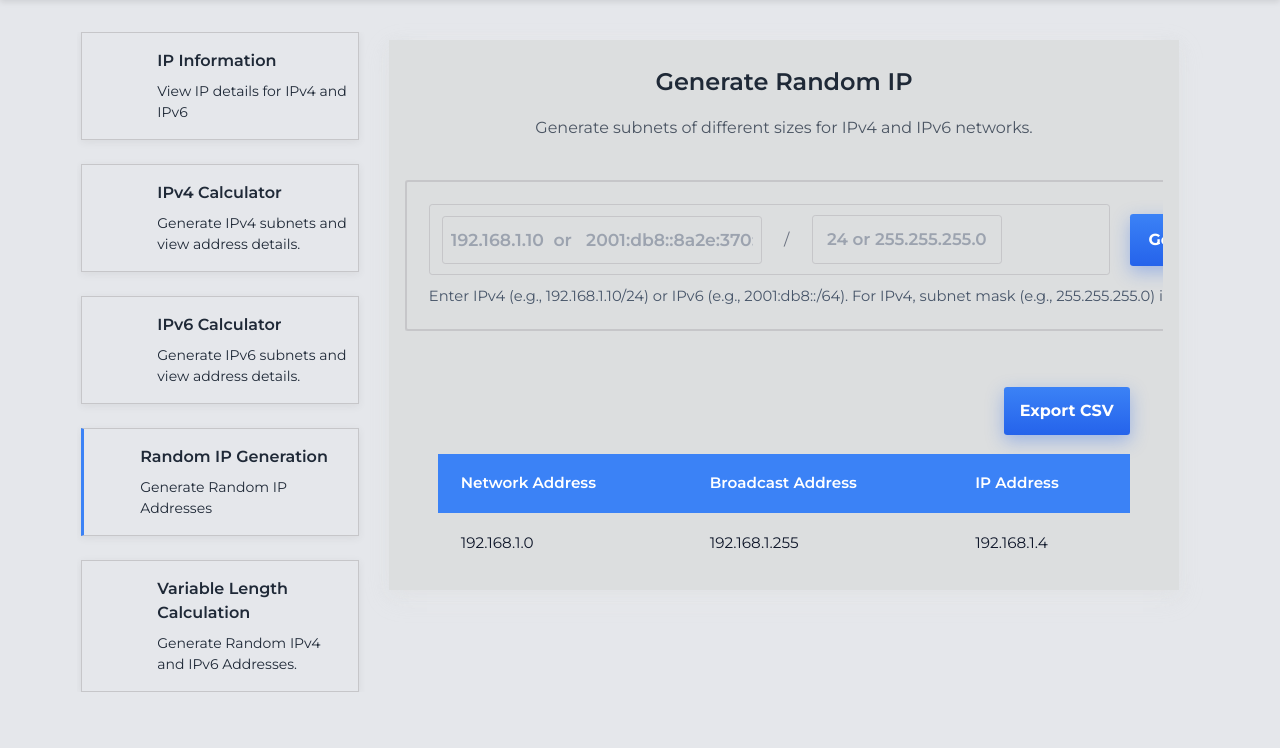
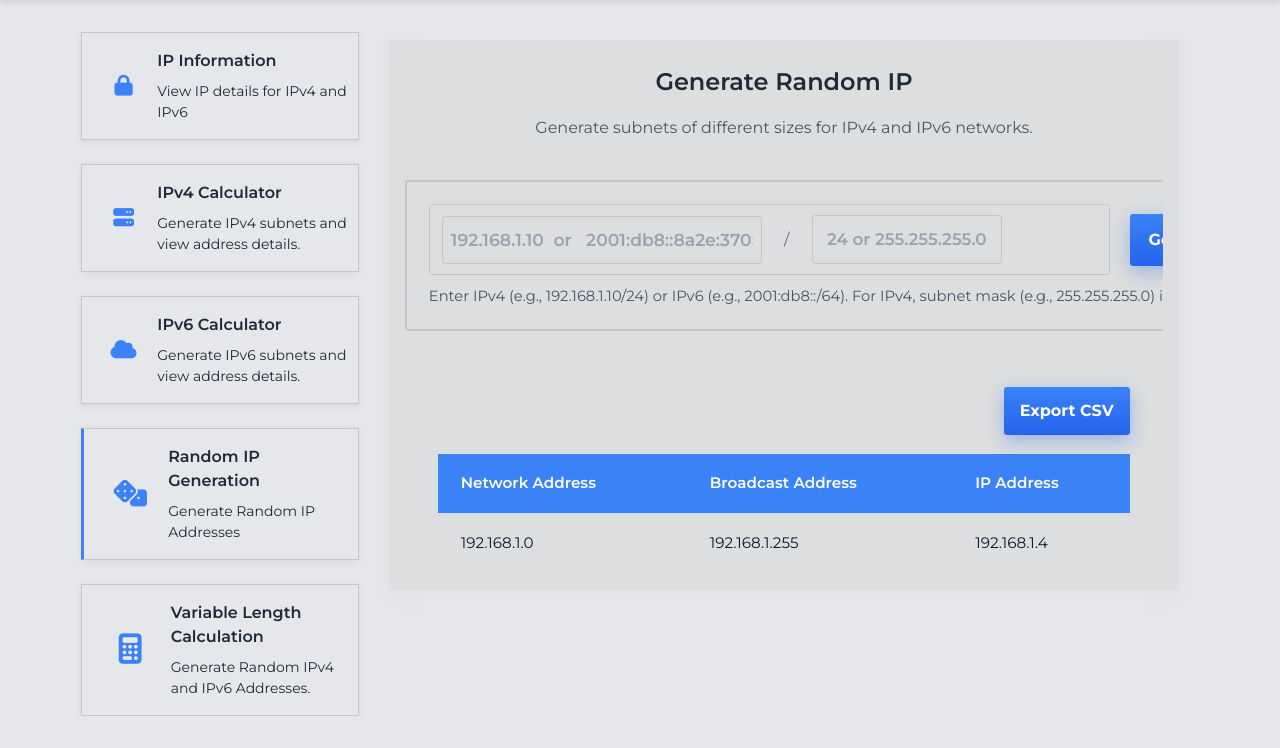
Before and after one commit to WilliesGit/Subnet-Calculator, a Flask app: page /randomIP in a window 1280 px wide. Shown: the part 80-828 px from the top of the page. Before the commit the page ends 772 px from the top, so only its background shows below. Run offline with Flask 3, Linux system fonts and the light colour scheme; some libraries are stand-ins or nearby versions.

Commit message:
Worked on Icons for the Side Navigation and Export Button

```diff
--- a/templates/index.html
+++ b/templates/index.html
@@ -125,7 +125,7 @@
         <!-- ===== FORM END ===== -->
 
         <div class="table-actions">
-            <button class="btn-export">Export CSV</button>
+            <button class="btn-export" type="submit">Export CSV</button>
         </div>
 
         <!-- ===== OUTPUT TABLE ===== -->
--- a/templates/random_ip.html
+++ b/templates/random_ip.html
@@ -11,6 +11,9 @@
   <!-- Fonts -->
   <link href="https://fonts.googleapis.com/css2?family=Inter:wght@600&display=swap" rel="stylesheet"/>
   <link href="https://fonts.googleapis.com/css2?family=Montserrat:wght@400;500;600;700&display=swap" rel="stylesheet"/>
+
+  <!-- Font Awesome CDN -->
+  <link rel="stylesheet" href="https://cdnjs.cloudflare.com/ajax/libs/font-awesome/6.4.2/css/all.min.css">
 
   <!-- Main site styles -->
   <link rel="stylesheet" href="{{ url_for('static', filename='styles.css') }}">
@@ -41,7 +44,7 @@
         <ul id="sidebar-menu">
           <li class="sidebar-item">
             <a href="/">
-              <span class="sidebar-icon lock"></span>
+              <span class="sidebar-icon"><i class="fa-solid fa-lock"></i></span>
               <div class="item-title-container">
                 <div class="item-title">IP Information</div>
                 <div class="item-subtitle">View IP details for IPv4 and IPv6</div>
@@ -51,7 +54,7 @@
 
           <li class="sidebar-item">
             <a href="/ipv4_calculator">
-              <span class="sidebar-icon server"></span>
+              <span class="sidebar-icon"><i class="fa-solid fa-server"></i></span>
               <div class="item-title-container">
                 <div class="item-title">IPv4 Calculator</div>
                 <div class="item-subtitle">Generate IPv4 subnets and view address details.</div>
@@ -61,7 +64,7 @@
 
           <li class="sidebar-item">
             <a href="/ipv6_calculator">
-              <span class="sidebar-icon server"></span>
+               <span class="sidebar-icon"><i class="fa-solid fa-cloud"></i></span>
               <div class="item-title-container">
                 <div class="item-title">IPv6 Calculator</div>
                 <div class="item-subtitle">Generate IPv6 subnets and view address details.</div>
@@ -71,7 +74,7 @@
 
           <li class="sidebar-item active">
             <a href="/randomIP">
-              <span class="sidebar-icon slash"></span>
+               <span class="sidebar-icon-dice"><i class="fa-solid fa-dice"></i></span>
               <div class="item-title-container">
                 <div class="item-title">Random IP Generation</div>
                 <div class="item-subtitle">Generate Random IP Addresses</div>
@@ -81,7 +84,7 @@
 
           <li class="sidebar-item">
             <a href="/vlsm_calculator">
-              <span class="sidebar-icon server"></span>
+              <span class="sidebar-icon-calculator"><i class="fa-solid fa-calculator"></i></span>
               <div class="item-title-container">
                 <div class="item-title">Variable Length Calculation</div>
                 <div class="item-subtitle">Generate Random IPv4 and IPv6 Addresses.</div>
```
Also changed, not shown: static/ip_info.js (+16 -0 lines), templates/IPv4_subnet.html (+8 -5 lines), templates/IPv6_subnet.html (+9 -5 lines), templates/vlsm.html (+8 -5 lines).
